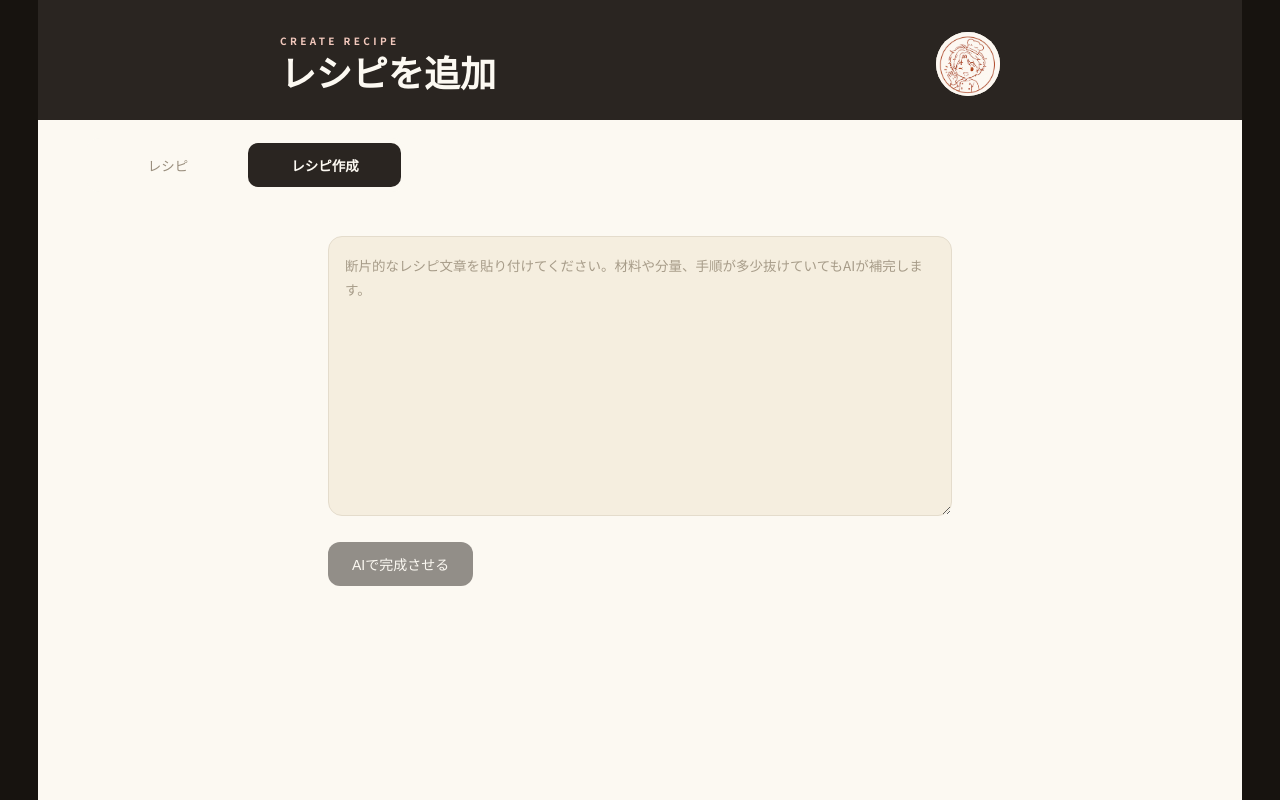
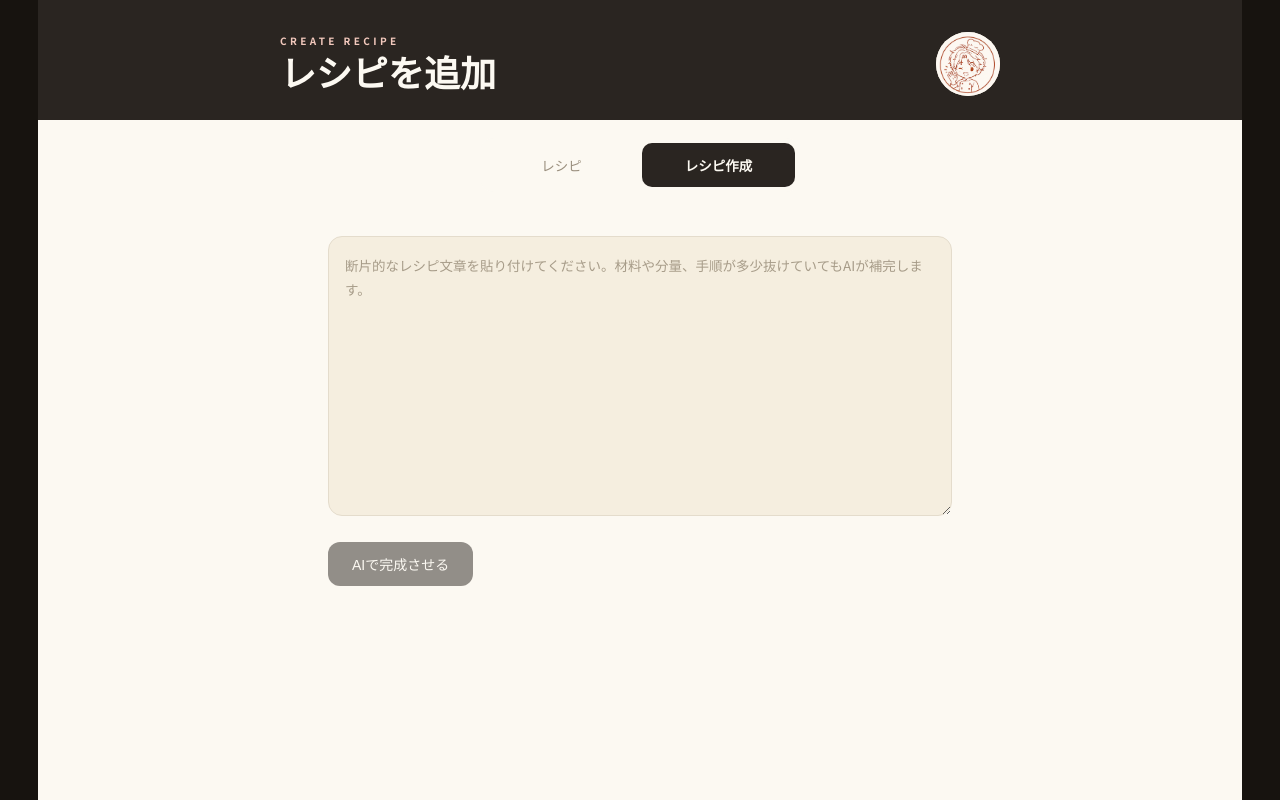
Before and after one commit to nalufurumi/recipe-app-nextjs-ai, a Next.js app: page /upload in a window 1280 px wide. Built offline with nearby package versions, Linux system fonts and the light colour scheme; a web font is replaced by a local one.

Commit message:
Fix left-biased layouts: center tab-nav at capped desktop width, center recipe grid with fixed-size cards instead of stretching to fill

```diff
--- a/app/globals.css
+++ b/app/globals.css
@@ -143,7 +143,7 @@
 
 .app-tabnav-wrap .tab-nav {
   max-width: none;
-  margin: 0 0 4px;
+  margin: 0 auto 4px;
 }
 
 .home-list-wrap {
@@ -153,7 +153,8 @@
 
 .home-list {
   display: grid;
-  grid-template-columns: repeat(auto-fit, minmax(280px, 1fr));
+  grid-template-columns: repeat(auto-fit, minmax(280px, 360px));
+  justify-content: center;
   gap: clamp(14px, 2vw, 24px);
 }
 
```
